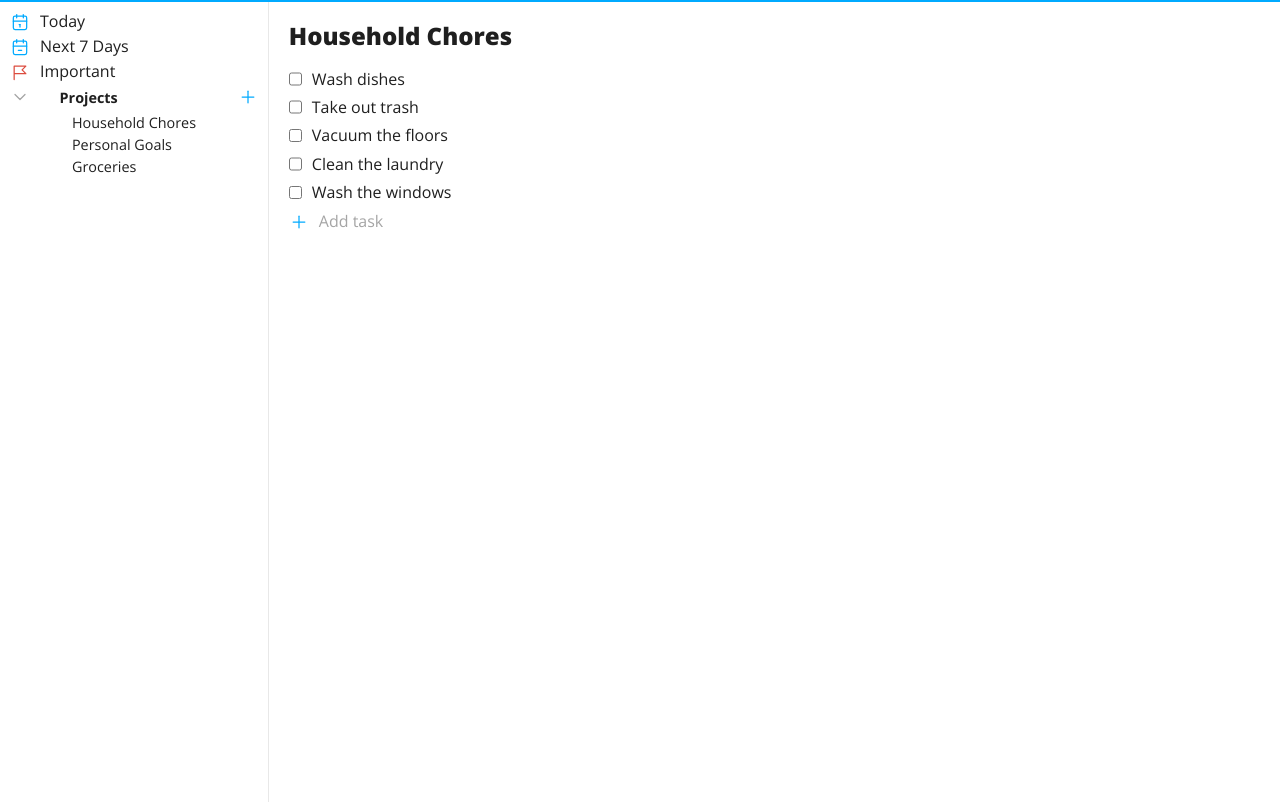
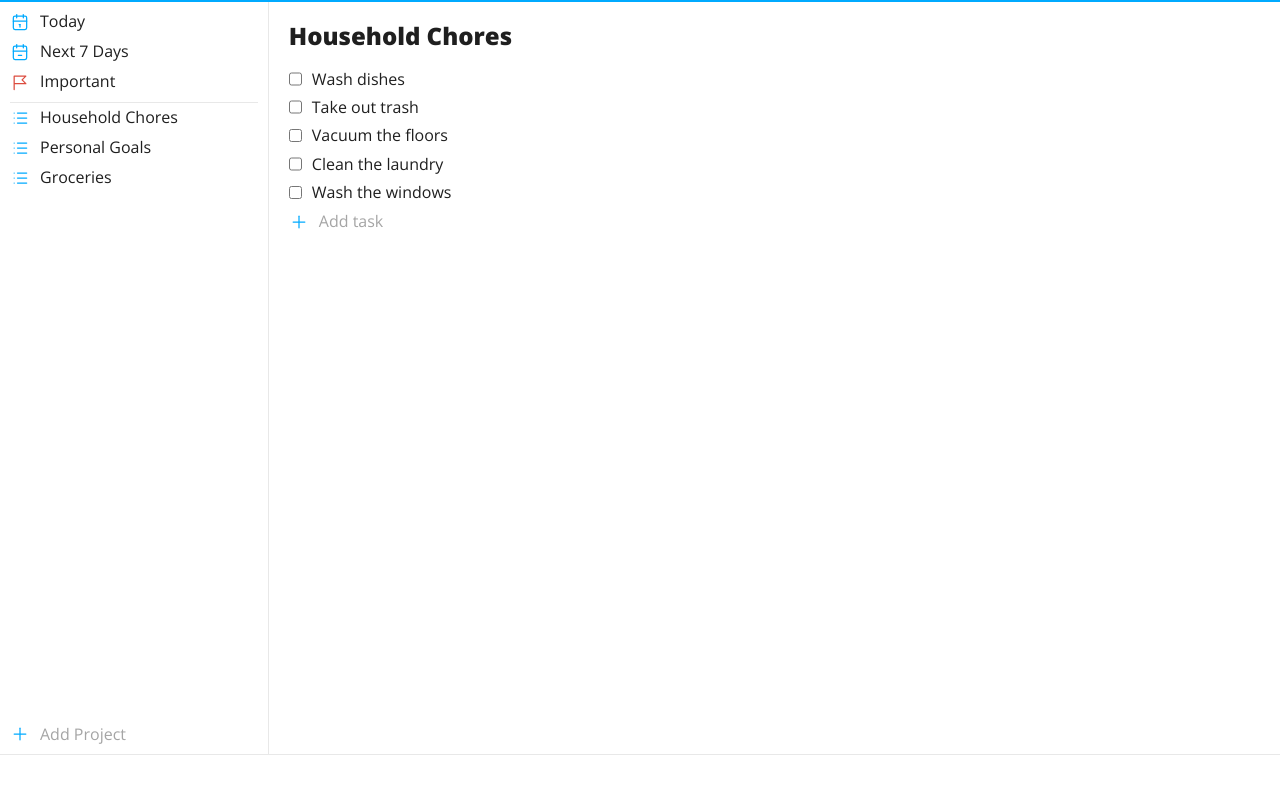
Before and after one commit to themightypillow/todo-list, a plain HTML site: page index.html in a window 1280 px wide. Shown: the part 42-844 px from the top of the page. After the commit the page ends 800 px from the top, so only its background shows below. Drawn offline with nearby package versions, Linux system fonts and the light colour scheme.

Commit message:
Adjust page base

```diff
--- a/index.html
+++ b/index.html
@@ -21,8 +21,10 @@
     </svg>
     <h1>To Do List</h1>
   </header>
-  <div id="main-content">
+  <div id="content">
     <nav>
+      <div>
+        <div id="default-groups">
           <div class="nav-group">
             <svg xmlns="http://www.w3.org/2000/svg" class="icon icon-tabler icon-tabler-calendar" width="20" height="20" viewBox="0 0 24 24" stroke-width="1.5" stroke="#00aaff" fill="none" stroke-linecap="round" stroke-linejoin="round">
               <path stroke="none" d="M0 0h24v24H0z" fill="none"/>
@@ -53,26 +55,53 @@
             </svg>
             <div>Important</div>
           </div>
-      <div id="projects-header">
+        </div>
+        <div id="projects">
           <div>
-          <svg xmlns="http://www.w3.org/2000/svg" class="icon icon-tabler icon-tabler-chevron-down" width="20" height="20" viewBox="0 0 24 24" stroke-width="1.5" stroke="#a5a5a5" fill="none" stroke-linecap="round" stroke-linejoin="round">
+            <svg xmlns="http://www.w3.org/2000/svg" class="icon icon-tabler icon-tabler-list" width="20" height="20" viewBox="0 0 24 24" stroke-width="1.5" stroke="#00aaff" fill="none" stroke-linecap="round" stroke-linejoin="round">
               <path stroke="none" d="M0 0h24v24H0z" fill="none"/>
-            <polyline points="6 9 12 15 18 9" />
+              <line x1="9" y1="6" x2="20" y2="6" />
+              <line x1="9" y1="12" x2="20" y2="12" />
+              <line x1="9" y1="18" x2="20" y2="18" />
+              <line x1="5" y1="6" x2="5" y2="6.01" />
+              <line x1="5" y1="12" x2="5" y2="12.01" />
+              <line x1="5" y1="18" x2="5" y2="18.01" />
             </svg>
+            <div>Household Chores</div>
           </div>
-        <h3>Projects</h3>
           <div>
+            <svg xmlns="http://www.w3.org/2000/svg" class="icon icon-tabler icon-tabler-list" width="20" height="20" viewBox="0 0 24 24" stroke-width="1.5" stroke="#00aaff" fill="none" stroke-linecap="round" stroke-linejoin="round">
+              <path stroke="none" d="M0 0h24v24H0z" fill="none"/>
+              <line x1="9" y1="6" x2="20" y2="6" />
+              <line x1="9" y1="12" x2="20" y2="12" />
+              <line x1="9" y1="18" x2="20" y2="18" />
+              <line x1="5" y1="6" x2="5" y2="6.01" />
+              <line x1="5" y1="12" x2="5" y2="12.01" />
+              <line x1="5" y1="18" x2="5" y2="18.01" />
+            </svg>
+            <div>Personal Goals</div>
+          </div>
+          <div>
+            <svg xmlns="http://www.w3.org/2000/svg" class="icon icon-tabler icon-tabler-list" width="20" height="20" viewBox="0 0 24 24" stroke-width="1.5" stroke="#00aaff" fill="none" stroke-linecap="round" stroke-linejoin="round">
+              <path stroke="none" d="M0 0h24v24H0z" fill="none"/>
+              <line x1="9" y1="6" x2="20" y2="6" />
+              <line x1="9" y1="12" x2="20" y2="12" />
+              <line x1="9" y1="18" x2="20" y2="18" />
+              <line x1="5" y1="6" x2="5" y2="6.01" />
+              <line x1="5" y1="12" x2="5" y2="12.01" />
+              <line x1="5" y1="18" x2="5" y2="18.01" />
+            </svg>
+            <div>Groceries</div>
+          </div>
+        </div>
+      </div>
+      <div class="add">
         <svg xmlns="http://www.w3.org/2000/svg" class="icon icon-tabler icon-tabler-plus" width="20" height="20" viewBox="0 0 24 24" stroke-width="1.5" stroke="#00aaff" fill="none" stroke-linecap="round" stroke-linejoin="round">
           <path stroke="none" d="M0 0h24v24H0z" fill="none"/>
           <line x1="12" y1="5" x2="12" y2="19" />
           <line x1="5" y1="12" x2="19" y2="12" />
         </svg>
-        </div>
-      </div>
-      <div id="projects">
-        <div>Household Chores</div>
-        <div>Personal Goals</div>
-        <div>Groceries</div>
+        <div>Add Project</div>
       </div>
     </nav>
     <main>
@@ -82,7 +111,7 @@
       <div class="task"><input type="checkbox"><label for="">Vacuum the floors</label></div>
       <div class="task"><input type="checkbox"><label for="">Clean the laundry</label></div>
       <div class="task"><input type="checkbox"><label for="">Wash the windows</label></div>
-      <div id="add-task">
+      <div class="add">
         <svg xmlns="http://www.w3.org/2000/svg" class="icon icon-tabler icon-tabler-plus" width="20" height="20" viewBox="0 0 24 24" stroke-width="1.5" stroke="#00aaff" fill="none" stroke-linecap="round" stroke-linejoin="round">
           <path stroke="none" d="M0 0h24v24H0z" fill="none"/>
           <line x1="12" y1="5" x2="12" y2="19" />
--- a/style.css
+++ b/style.css
@@ -1,22 +1,14 @@
-html, body {
-  height: 100%;
-}
-
 body {
   font-family: 'Open Sans', sans-serif;
   color: #1f1f1f;
 }
 
 header {
-  padding: 0.5rem 1rem;
+  padding: 0.5rem 10px;
   background-color: #00aaff;
   color: white;
   display: flex;
   align-items: center;
-}
-
-header > svg {
-  margin-right: 10px;
 }
 
 h1, h2, h3, h4 {
@@ -43,23 +35,12 @@ button {
   background: none;
 }
 
-input[type="checkbox"] {
+input[type="checkbox"], svg {
   margin-right: 10px;
 }
 
 nav, main {
   padding-top: 10px;
-}
-
-nav {
-  flex-basis: 20%;
-  padding-left: 10px;
-  padding-right: 10px;
-  border-right: 1px solid #e8e8e8;
-}
-
-nav > * {
-  margin-bottom: 5px;
 }
 
 main {
@@ -71,8 +52,22 @@ main > * {
   margin-bottom: 10px;
 }
 
-main > :first-child {
+main > h2 {
   margin-bottom: 20px;
+}
+
+nav {
+  flex-basis: 20%;
+  padding-left: 10px;
+  padding-right: 10px;
+  border-right: 1px solid #e8e8e8;
+  display: flex;
+  flex-direction: column;
+  justify-content: space-between;
+}
+
+nav > .add {
+  padding-bottom: 10px;
 }
 
 .task {
@@ -83,36 +78,35 @@ main > :first-child {
   display: flex;
 }
 
-.nav-group > svg {
-  margin-right: 10px;
-}
-
-#main-content {
-  display: flex;
-  height: 100%;
-}
-
-#projects-header {
-  display: flex;
-  align-items: center;
-  justify-content: space-between;
-}
-
-#projects {
-  margin-left: 25%;
-  font-size: 0.9rem;
-}
-
-#projects > * {
-  margin-bottom: 5px;
-}
-
-#add-task {
+.add {
   display: flex;
   align-items: center;
   color: #a5a5a5;
 }
 
+#default-groups {
+  border-bottom: 1px solid #e8e8e8;
+}
+
+#default-groups > * {
+  margin-bottom: 10px;
+}
+
+#content {
+  display: flex;
+  height: 94vh;
+  border-bottom: 1px solid #e8e8e8;
+}
+
+#projects {
+  padding-top: 5px;
+}
+
+#projects > * {
+  margin-bottom: 10px;
+  display: flex;
+}
+
 #add-task > :last-child {
   margin-left: 10px;
 }
```
Lines whose indentation alone changed are shown as unchanged.
